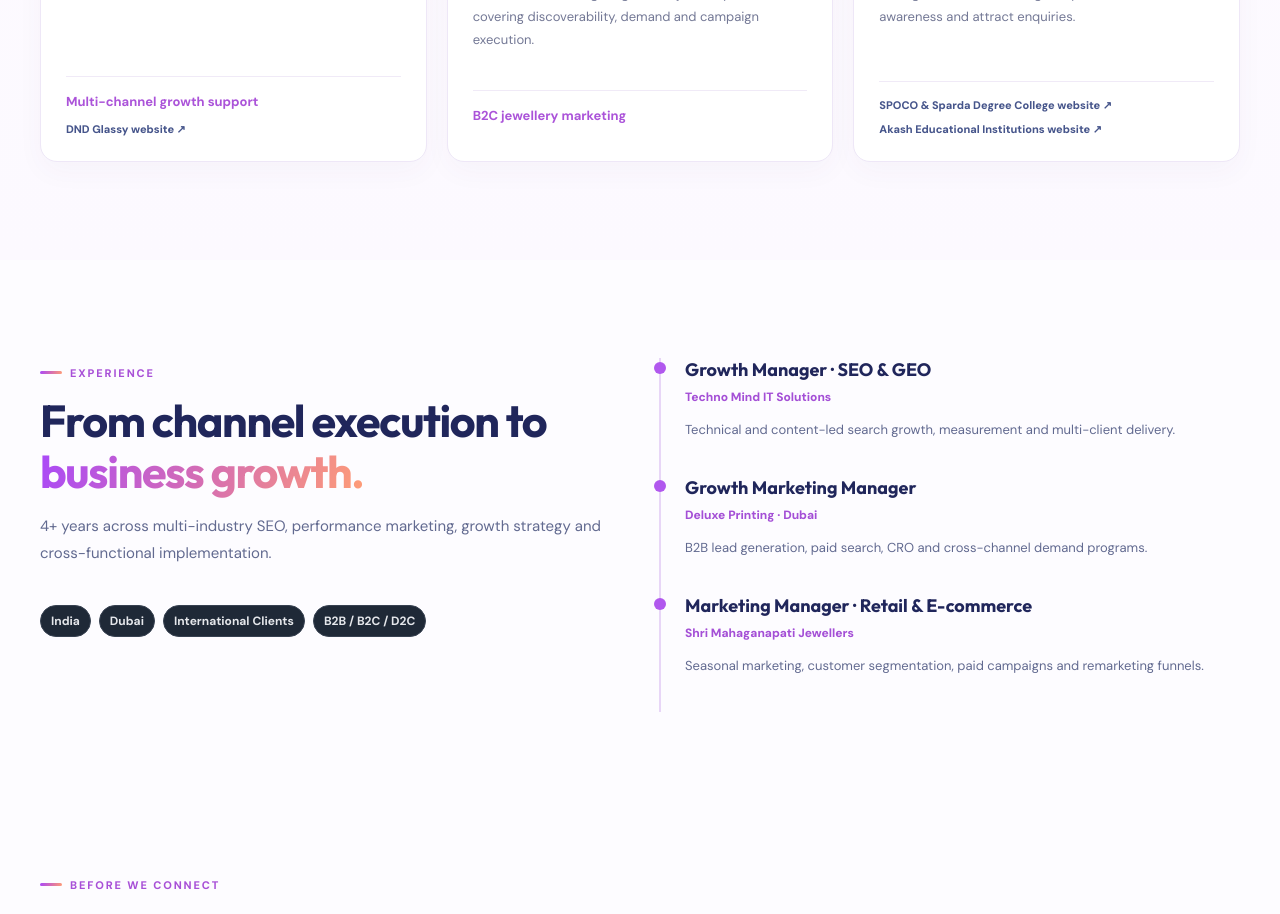
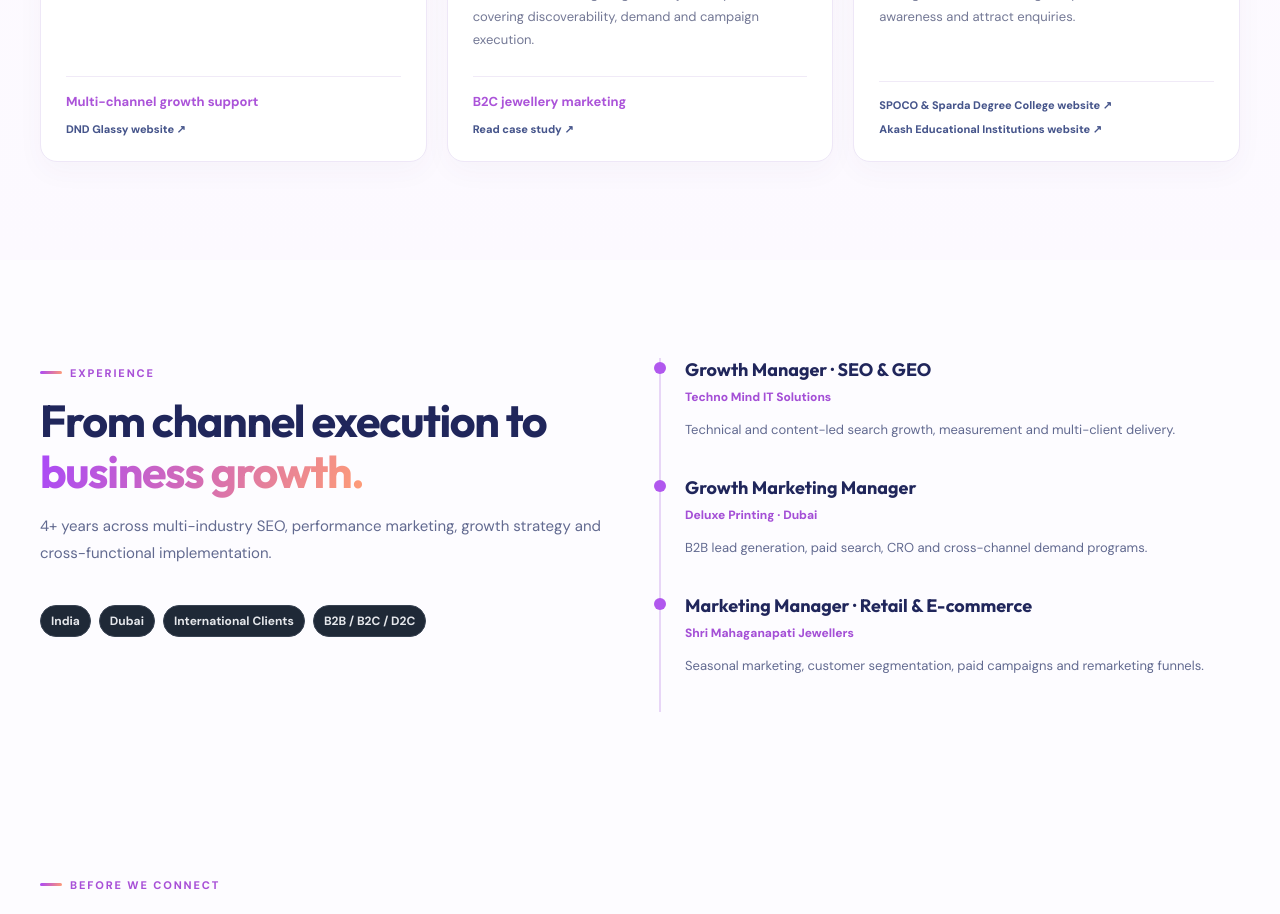
Before and after one commit to MarutiKhapar/portfoliok, a Next.js app: page / in a window 1280 px wide. Shown: the part 4040-4954 px from the top of the page. Built offline with nearby package versions, Linux system fonts and the light colour scheme.

Commit message:
Link the gold retail card to its draft case study

```diff
--- a/app/components/home/Projects.js
+++ b/app/components/home/Projects.js
@@ -406,6 +406,9 @@ export default function Projects() {
             <p>Consumer marketing for gold and jewellery retail, covering discoverability, demand and campaign execution.</p>
             <div className="project-bottom">
               <strong>B2C jewellery marketing</strong>
+              <div className="project-links">
+                <a href="/work/b2c/goldandretail">Read case study <span aria-hidden="true">↗</span></a>
+              </div>
             </div>
           </article>
           <article
```
